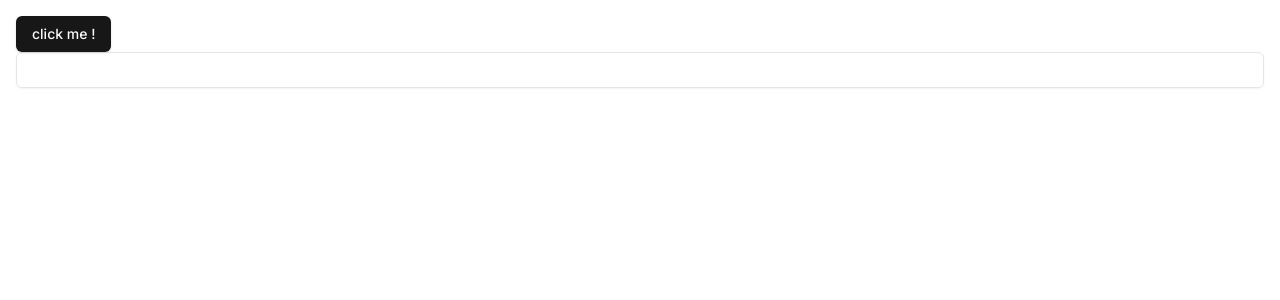
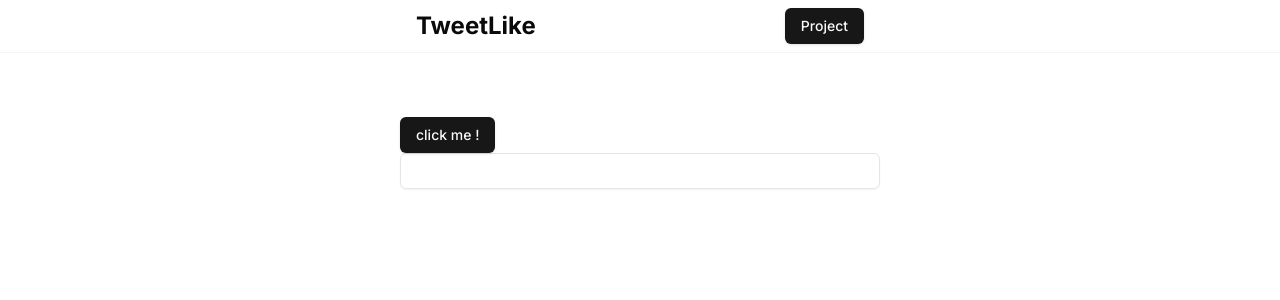
Before and after one commit to YannickGir/projectNXJS13_Use, a Next.js app: page / in a window 1280 px wide. Shown: the top 300 px of the page. Built offline with nearby package versions, Linux system fonts and the light colour scheme.

Commit message:
addded header

```diff
--- a/app/layout.tsx
+++ b/app/layout.tsx
@@ -5,6 +5,7 @@ import { Inter } from 'next/font/google'
 import './globals.css'
 import clsx from 'clsx'
 import { ThemeProvider } from '@/src/theme/ThemeProvider'
+import { Header } from '@/src/theme/features/layout/Header'
 
 const inter = Inter({ subsets: ['latin'] })
 
@@ -19,12 +20,17 @@ export default function RootLayout({
   children: React.ReactNode
 }) {
   return (
-    <html lang="en">
+    <html lang="en" className='h-full'>
 
-    <body className={clsx(inter.className, "bg background")}>
+    <body className={clsx(inter.className, "bg background h-full")}>
 
         <ThemeProvider attribute='class' defaultTheme = 'system' enableSystem>
-            {children}
+            <div className='flex flex-col h-full'>
+                <Header/>
+                    <div className='flex-1 max-w-lg m-auto py-12 w-full'>
+                        {children}
+                    </div>
+            </div>
         </ThemeProvider>
     </body>
 
--- /dev/null
+++ b/src/theme/features/layout/Header.tsx
@@ -0,0 +1,15 @@
+import { Button } from '@/components/ui/button'
+import React from 'react'
+
+export const Header = async () => {
+  return (
+    <header className='border-b border-b-accent'>
+        <div className='container flex items-center py-2 max-w-lg m-auto gap-1'>
+            <h2 className='text-2xl font-bold mr-auto'>TweetLike</h2>
+                <Button>
+                    Project
+                </Button>
+        </div>
+    </header>
+  )
+}
```
